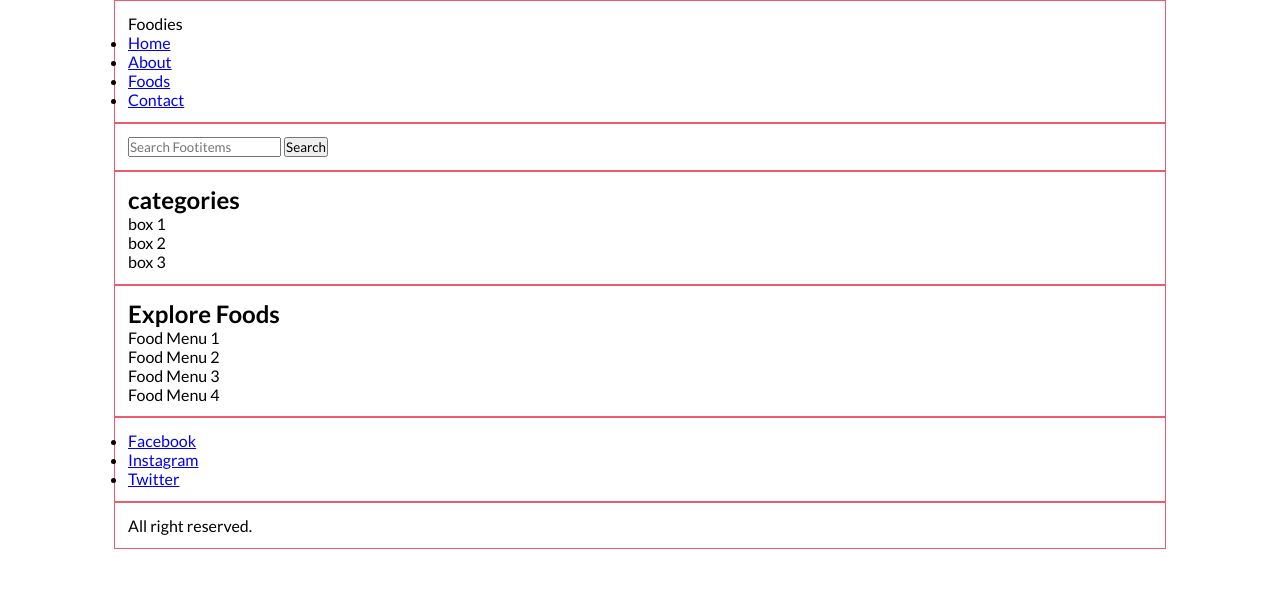
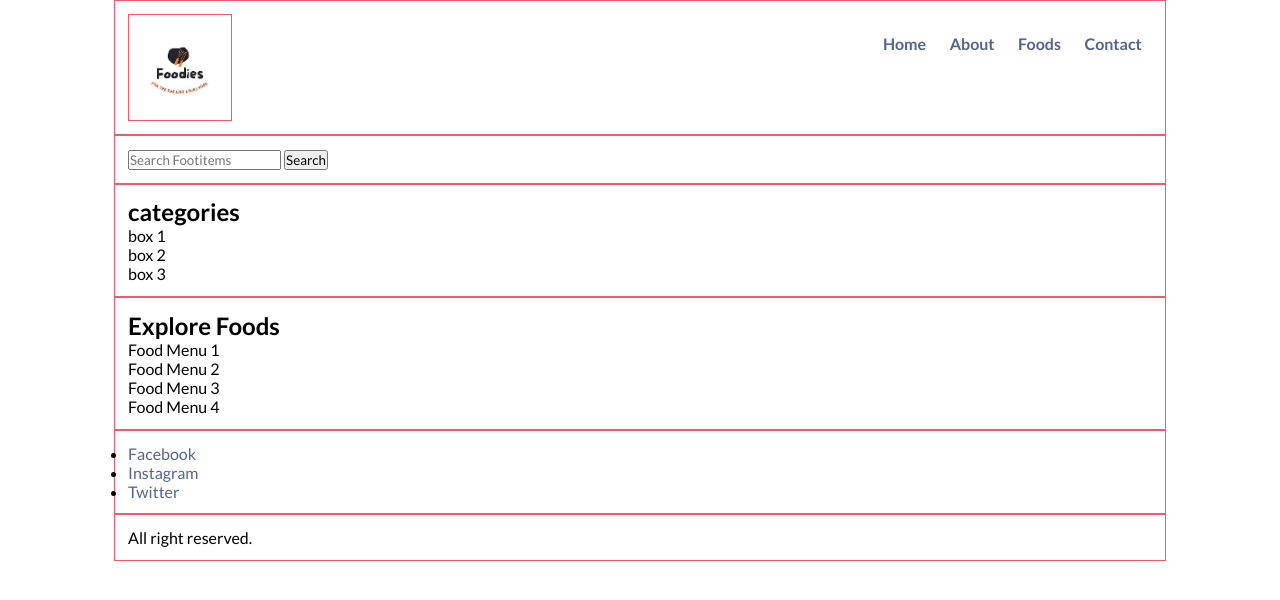
Before and after one commit to binamra-linux/foodies, a PHP site: page / in a window 1280 px wide. Shown: the top 600 px of the page. Run offline with PHP 8.4, Linux system fonts and the light colour scheme.

Commit message:
Nav Bar CSS done

```diff
--- a/css/style.css
+++ b/css/style.css
@@ -1,4 +1,4 @@
-/**/
+/*CSS For All*/
 
 * {
   margin: 0 0;
@@ -18,3 +18,46 @@
   margin: 0 auto; /*Centering the container items*/
   padding: 1%;
 }
+
+.text-right {
+  text-align: right;
+}
+
+.clearfix {
+  clear: both;
+  float: none;
+}
+
+a {
+  color: var(--grey);
+  text-decoration: none;
+}
+
+a:hover {
+  color: var(--brown);
+}
+/*Nav Bar*/
+
+.logo {
+  width: 10%;
+  border: 1px solid var(--primary);
+  float: left;
+}
+
+.menu {
+  line-height: 60px;
+}
+
+.img-res {
+  width: 100%;
+}
+
+.menu ul {
+  list-style-type: none;
+}
+
+.menu ul li {
+  display: inline;
+  padding: 1%;
+  font-weight: 600;
+}
--- a/index.html
+++ b/index.html
@@ -16,13 +16,16 @@
     <!--Navigation Bar-->
     <nav class="navbar">
       <div class="container">
-        <div class="logo">Foodies</div>
-        <div class="menu"><ul>
+        <div class="logo"><img src="/images/foodies.jpeg" alt="Foodies" class="img-res"></div>
+
+        <div class="menu text-right"><ul>
 			<li><a href="#">Home</a></li>
 			<li><a href="#">About</a></li>
 			<li><a href="#">Foods</a></li>
 			<li><a href="#">Contact</a></li>
-		</ul></div>
+		</ul>
+	</div>
+	<div class="clearfix"></div>
       </div>
     </nav>
     <!--Navigation Bar-->
```
Also changed, not shown: images/foodies.jpeg (added).
